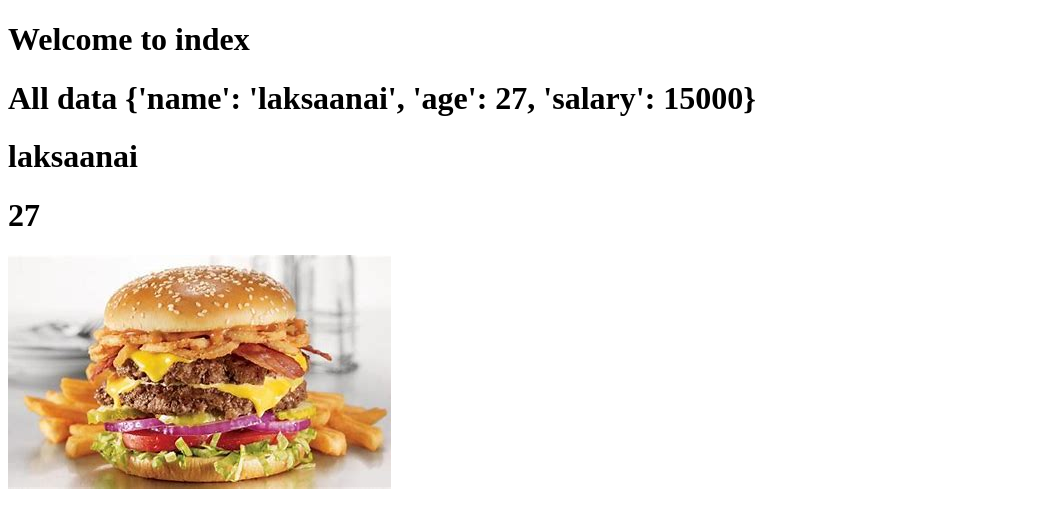
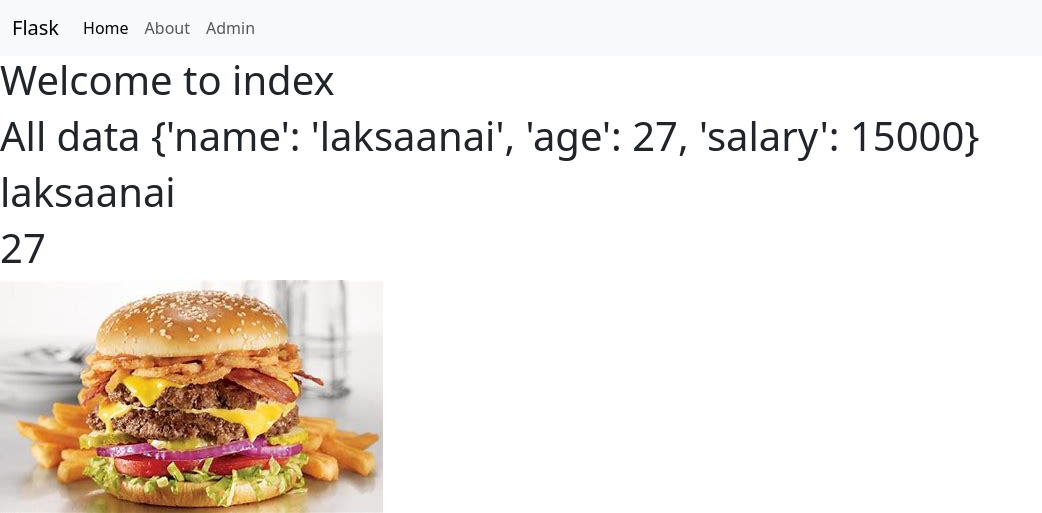
Before and after one commit to laksanai/Flask, a Flask app: page / in a window 1280 px wide. Shown: the top 513 px of the page, without its empty margins (0-1042 px from the left). Run offline with Flask 3, Linux system fonts and the light colour scheme.

Commit message:
Boostrap5

```diff
--- a/templates/index.html
+++ b/templates/index.html
@@ -3,9 +3,36 @@
 <head>
     <meta charset="UTF-8">
     <meta name="viewport" content="width=device-width, initial-scale=1.0">
-    <title>Document</title>
+    <title>หน้าแรก</title>
+    <link rel="stylesheet" href="https://cdn.jsdelivr.net/npm/bootstrap@5.3.1/dist/css/bootstrap.min.css">
+    <script src="https://cdn.jsdelivr.net/npm/@popperjs/core@2.11.8/dist/umd/popper.min.js" integrity="sha384-I7E8VVD/ismYTF4hNIPjVp/Zjvgyol6VFvRkX/vR+Vc4jQkC+hVqc2pM8ODewa9r" crossorigin="anonymous"></script>
+    <script src="https://cdn.jsdelivr.net/npm/bootstrap@5.3.1/dist/js/bootstrap.min.js" integrity="sha384-Rx+T1VzGupg4BHQYs2gCW9It+akI2MM/mndMCy36UVfodzcJcF0GGLxZIzObiEfa" crossorigin="anonymous"></script>
 </head>
 <body>
+    <nav class="navbar navbar-expand-lg bg-body-tertiary">
+        <div class="container-fluid">
+          <a class="navbar-brand" href="#">Flask</a>
+          <button class="navbar-toggler" type="button" data-bs-toggle="collapse" data-bs-target="#navbarNav" aria-controls="navbarNav" aria-expanded="false" aria-label="Toggle navigation">
+            <span class="navbar-toggler-icon"></span>
+          </button>
+          <div class="collapse navbar-collapse" id="navbarNav">
+            <ul class="navbar-nav">
+              <li class="nav-item">
+                <a class="nav-link active" aria-current="page" href="#">Home</a>
+              </li>
+              <li class="nav-item">
+                <a class="nav-link" href="#">About</a>
+              </li>
+              <li class="nav-item">
+                <a class="nav-link" href="#">Admin</a>
+              </li>
+              <!-- <li class="nav-item">
+                <a class="nav-link disabled" aria-disabled="true">Disabled</a>
+              </li> -->
+            </ul>
+          </div>
+        </div>
+      </nav>
     <h1>Welcome to index</h1>
     <h1>All data {{myData}}</h1>
     <h1>{{myData.name}}</h1>
```
